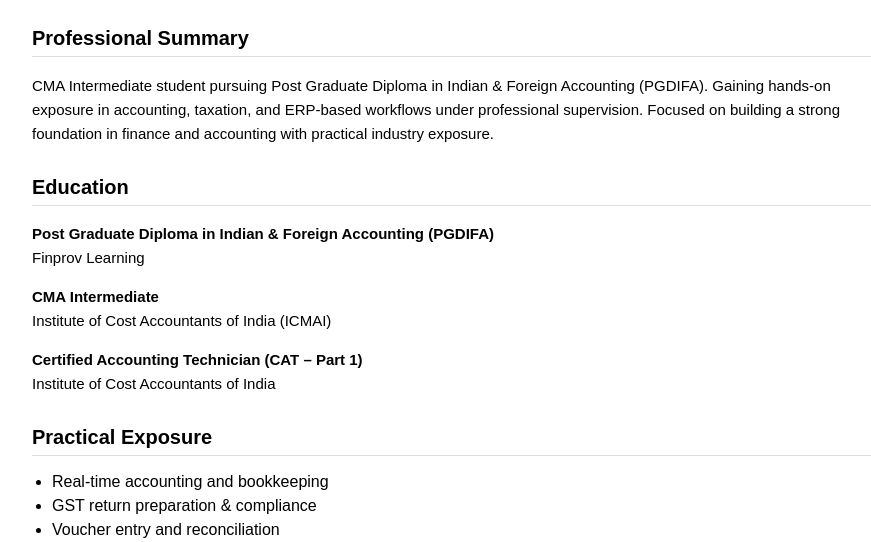
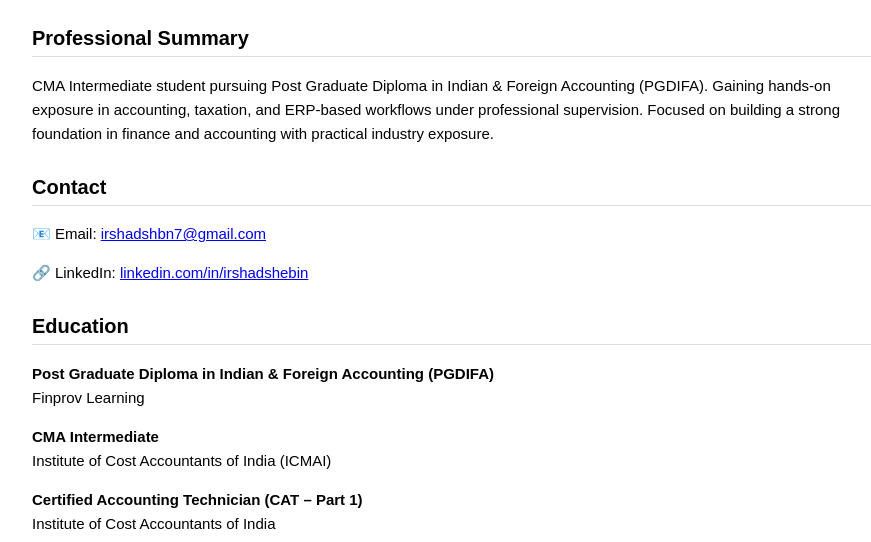
Before and after one commit to irshadshebin/irshadshebin.github.io, a plain HTML site: page index.html in a window 1280 px wide. Shown: the part 183-725 px from the top of the page, without its empty margins (183-1054 px from the left). Drawn offline with Linux system fonts and the light colour scheme.

Commit message:
Add contact section with email and LinkedIn
Added contact information including email and LinkedIn profile.

```diff
--- a/index.html
+++ b/index.html
@@ -59,6 +59,22 @@ Gaining hands-on exposure in accounting, taxation, and ERP-based workflows under
 Focused on building a strong foundation in finance and accounting with practical industry exposure.
 </p>
 
+<h2>Contact</h2>
+
+<p>
+📧 Email:
+<a href="mailto:irshadshbn7@gmail.com">
+irshadshbn7@gmail.com
+</a>
+</p>
+
+<p>
+🔗 LinkedIn:
+<a href="https://www.linkedin.com/in/irshadshebin" target="_blank">
+linkedin.com/in/irshadshebin
+</a>
+</p>
+
 <h2>Education</h2>
 <p><strong>Post Graduate Diploma in Indian & Foreign Accounting (PGDIFA)</strong><br>
 Finprov Learning</p>
```
